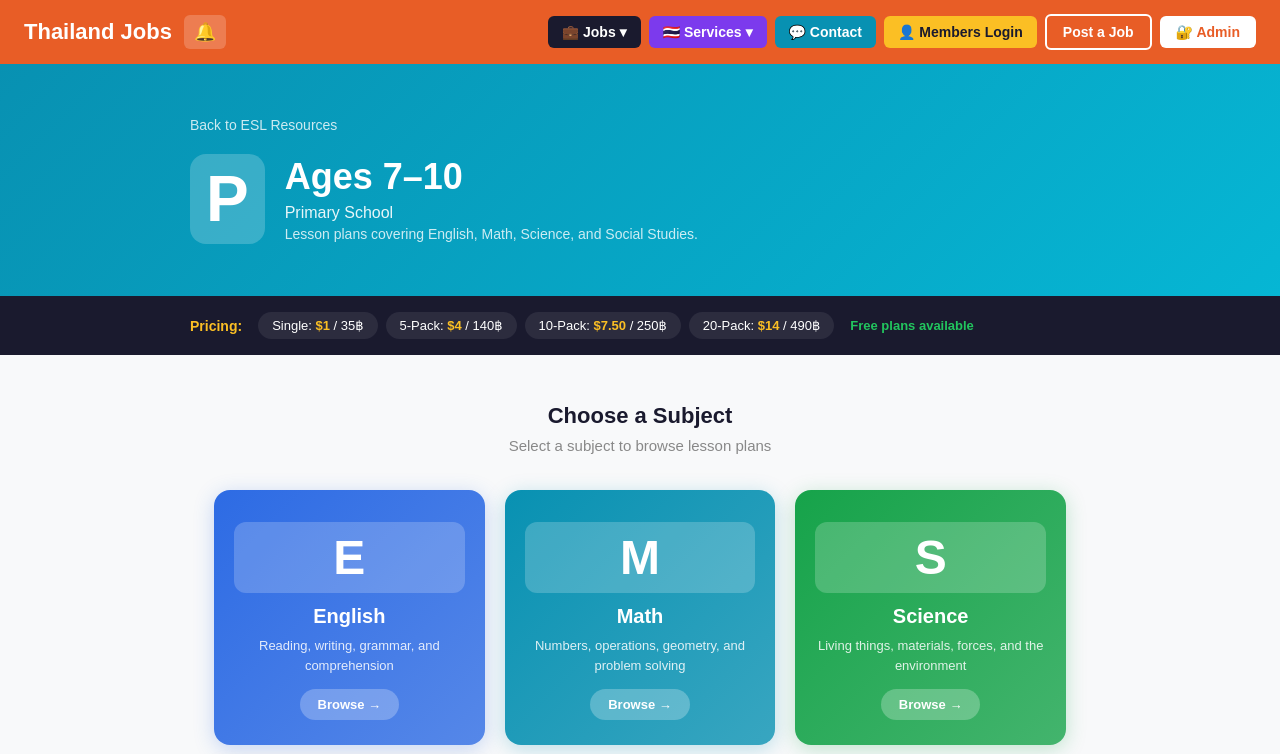
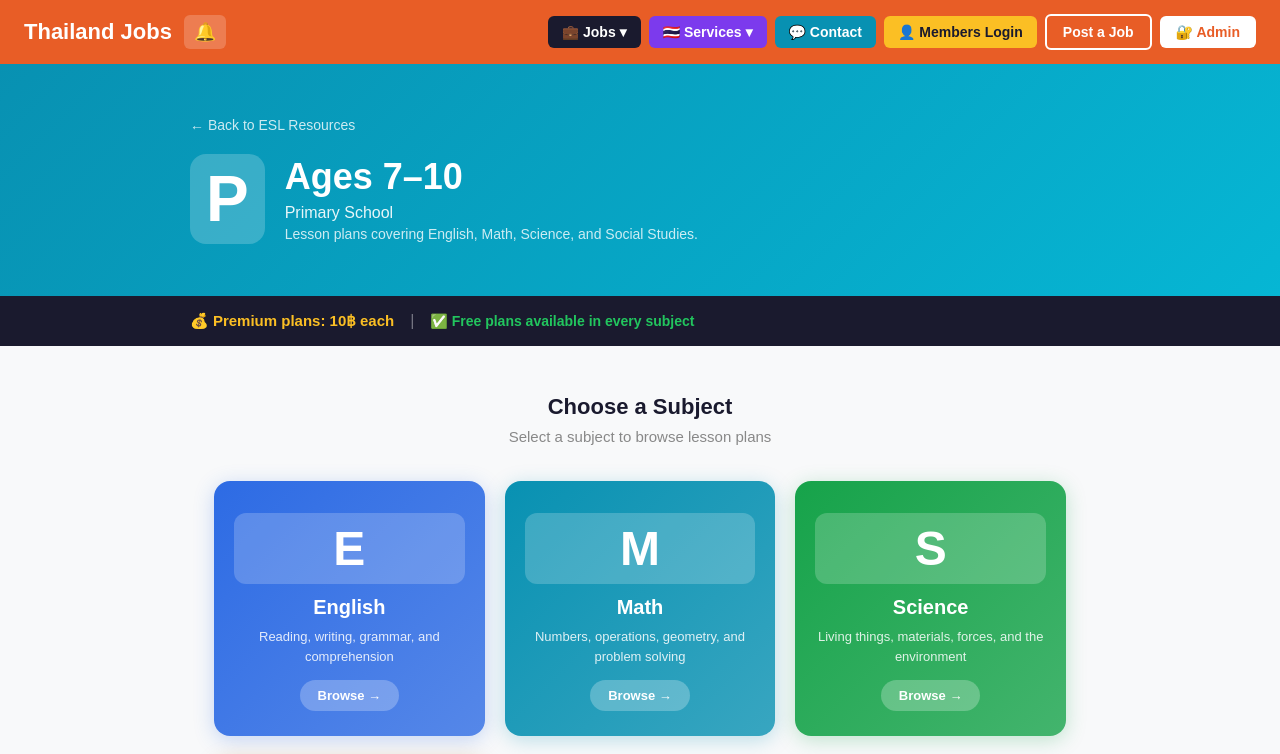
Before and after one commit to Davidjohnray/thailand-jobs, a Next.js app: page /esl-resources/ages-7-10 in a window 1280 px wide. Shown: the top 754 px of the page. Built offline with nearby package versions, Linux system fonts and the light colour scheme; no server answers; the database is empty.

Commit message:
update ages-7-10 pricing bar to 10 baht

```diff
--- a/app/esl-resources/ages-7-10/page.tsx
+++ b/app/esl-resources/ages-7-10/page.tsx
@@ -3,21 +3,18 @@ import Link from 'next/link'
 
 export default function Ages710Page() {
   const subjects = [
-    { id: 'english', label: 'English', desc: 'Reading, writing, grammar, and comprehension', color: '#2D6BE4', light: '#e8f0fe', icon: 'E' },
-    { id: 'math', label: 'Math', desc: 'Numbers, operations, geometry, and problem solving', color: '#0891b2', light: '#e0f7fa', icon: 'M' },
-    { id: 'science', label: 'Science', desc: 'Living things, materials, forces, and the environment', color: '#16a34a', light: '#e8f5e9', icon: 'S' },
-    { id: 'social', label: 'Social Studies', desc: 'Community, history, geography, and culture', color: '#d97706', light: '#fffde7', icon: 'SS' },
+    { id: 'english', label: 'English', desc: 'Reading, writing, grammar, and comprehension', color: '#2D6BE4', icon: 'E' },
+    { id: 'math', label: 'Math', desc: 'Numbers, operations, geometry, and problem solving', color: '#0891b2', icon: 'M' },
+    { id: 'science', label: 'Science', desc: 'Living things, materials, forces, and the environment', color: '#16a34a', icon: 'S' },
+    { id: 'social', label: 'Social Studies', desc: 'Community, history, geography, and culture', color: '#d97706', icon: 'SS' },
   ]
 
   return (
     <main style={{ fontFamily: 'sans-serif', background: '#f8f9fa', minHeight: '100vh' }}>
 
-      {/* BANNER */}
       <div style={{ background: 'linear-gradient(135deg, #0891b2, #06b6d4)', padding: '52px 24px', color: 'white' }}>
         <div style={{ maxWidth: '900px', margin: '0 auto' }}>
-          <Link href="/esl-resources" style={{ color: 'rgba(255,255,255,0.8)', textDecoration: 'none', fontSize: '14px' }}>
-            Back to ESL Resources
-          </Link>
+          <Link href="/esl-resources" style={{ color: 'rgba(255,255,255,0.8)', textDecoration: 'none', fontSize: '14px' }}>← Back to ESL Resources</Link>
           <div style={{ display: 'flex', alignItems: 'center', gap: '20px', marginTop: '20px' }}>
             <div style={{ fontSize: '64px', background: 'rgba(255,255,255,0.2)', borderRadius: '16px', padding: '8px 16px', fontWeight: 'bold' }}>P</div>
             <div>
@@ -29,20 +26,14 @@ export default function Ages710Page() {
         </div>
       </div>
 
-      {/* PRICING BAR */}
       <div style={{ background: '#1a1a2e', padding: '16px 24px' }}>
-        <div style={{ maxWidth: '900px', margin: '0 auto', display: 'flex', alignItems: 'center', gap: '8px', flexWrap: 'wrap' }}>
-          <span style={{ color: '#FBBF24', fontWeight: 'bold', fontSize: '14px', marginRight: '8px' }}>Pricing:</span>
-          {[{ label: 'Single', usd: '$1', thb: '35฿' }, { label: '5-Pack', usd: '$4', thb: '140฿' }, { label: '10-Pack', usd: '$7.50', thb: '250฿' }, { label: '20-Pack', usd: '$14', thb: '490฿' }].map(item => (
-            <span key={item.label} style={{ background: 'rgba(255,255,255,0.08)', color: 'white', fontSize: '13px', padding: '6px 14px', borderRadius: '20px' }}>
-              {item.label}: <strong style={{ color: '#FBBF24' }}>{item.usd}</strong> / {item.thb}
-            </span>
-          ))}
-          <span style={{ color: '#22c55e', fontSize: '13px', fontWeight: 'bold', marginLeft: '8px' }}>Free plans available</span>
+        <div style={{ maxWidth: '900px', margin: '0 auto', display: 'flex', alignItems: 'center', gap: '16px', flexWrap: 'wrap' }}>
+          <span style={{ color: '#FBBF24', fontWeight: 'bold', fontSize: '15px' }}>💰 Premium plans: 10฿ each</span>
+          <span style={{ color: 'rgba(255,255,255,0.4)' }}>|</span>
+          <span style={{ color: '#22c55e', fontSize: '14px', fontWeight: 'bold' }}>✅ Free plans available in every subject</span>
         </div>
       </div>
 
-      {/* SUBJECT CARDS */}
       <div style={{ maxWidth: '900px', margin: '0 auto', padding: '48px 24px' }}>
         <h2 style={{ fontSize: '22px', fontWeight: 'bold', color: '#1a1a2e', marginBottom: '8px', textAlign: 'center' }}>Choose a Subject</h2>
         <p style={{ color: '#888', textAlign: 'center', marginBottom: '36px', fontSize: '15px' }}>Select a subject to browse lesson plans</p>
```
